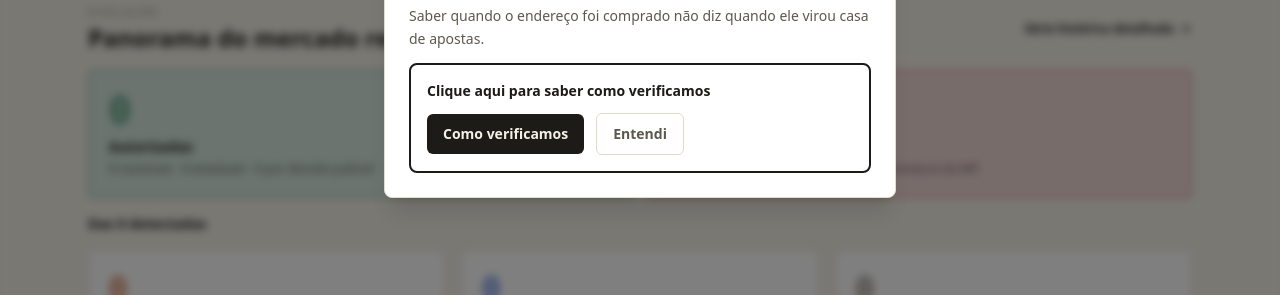
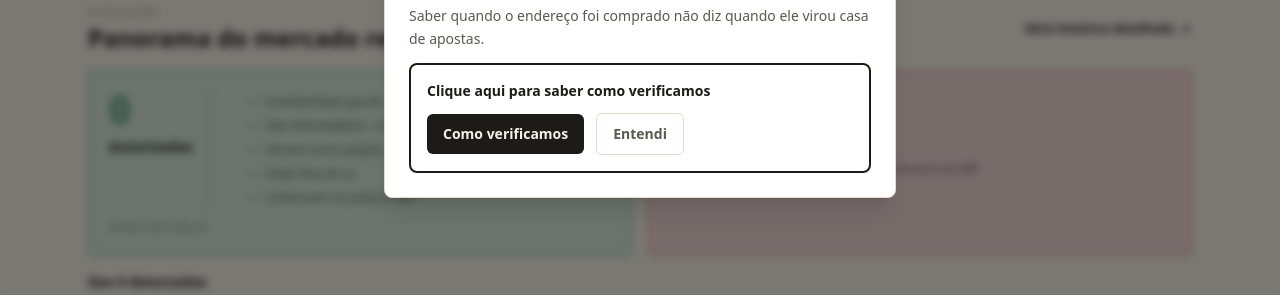
Before and after one commit to diegoterrani/betlegal-frontend, a React (Vite) app: page / in a window 1280 px wide. Shown: the part 434-729 px from the top of the page. Built offline with nearby package versions, Linux system fonts and the light colour scheme; no server answers.

Commit message:
Mostra no card Autorizadas para onde o site de cada casa aponta.
Os números vêm da última leitura e o horário da atualização fica no próprio card.

```diff
--- a/src/components/DetectionBreakdownCards.tsx
+++ b/src/components/DetectionBreakdownCards.tsx
@@ -27,12 +27,7 @@ export const DetectionBreakdownCards: React.FC<{ stats: PublicStats | null }> =
   return (
     <div className="space-y-4">
       <div className="grid grid-cols-1 sm:grid-cols-2 gap-4">
-        <Headline
-          value={authorizedTotal}
-          label="Autorizadas"
-          detail={`${fmt(nacional)} nacionais · ${fmt(estadual)} estaduais · ${fmt(judicial)} por decisão judicial`}
-          tone="var(--status-autorizada)"
-        />
+        <AuthorizedCard value={authorizedTotal} redirect={stats?.authorizedRedirect ?? null} />
         <Headline
           value={detected}
           label="Não autorizadas"
@@ -89,6 +84,70 @@ export const DetectionBreakdownCards: React.FC<{ stats: PublicStats | null }> =
   );
 };
 
+const REDIRECT_ROWS: Array<{ key: 'oficial' | 'intermediaria' | 'outraPagina' | 'foraDoAr' | 'proprioSite'; label: string }> = [
+  { key: 'oficial', label: 'brasilsembets.gov.br' },
+  { key: 'intermediaria', label: 'Site intermediário → brasilsembets.gov.br' },
+  { key: 'outraPagina', label: 'Servem outra página' },
+  { key: 'foraDoAr', label: 'Estão fora do ar' },
+  { key: 'proprioSite', label: 'Continuam no próprio site' },
+];
+
+function updatedLabel(iso: string | null): string {
+  if (!iso) return 'Ainda sem leitura';
+  const date = new Date(iso);
+  if (Number.isNaN(date.getTime())) return 'Ainda sem leitura';
+  const clock = new Intl.DateTimeFormat('pt-BR', {
+    timeZone: 'America/Sao_Paulo',
+    day: '2-digit',
+    month: '2-digit',
+    year: 'numeric',
+    hour: '2-digit',
+    minute: '2-digit',
+  }).format(date).replace(', ', ' às ');
+  return `Atualizado em ${clock}`;
+}
+
+const AuthorizedCard: React.FC<{
+  value: number;
+  redirect: PublicStats['authorizedRedirect'] | null;
+}> = ({ value, redirect }) => {
+  const tone = 'var(--status-autorizada)';
+  return (
+    <div
+      className="rounded border p-5"
+      style={{
+        backgroundColor: `color-mix(in srgb, ${tone} 18%, var(--color-surface))`,
+        borderColor: `color-mix(in srgb, ${tone} 55%, transparent)`,
+      }}
+    >
+      <div className="flex items-stretch gap-4">
+        <div className="shrink-0">
+          <div className="font-mono text-4xl font-medium tracking-tight" style={{ color: tone }}>{fmt(value)}</div>
+          <div className="text-sm font-semibold mt-1.5" style={{ color: 'var(--color-text-primary)' }}>Autorizadas</div>
+        </div>
+        <div
+          aria-hidden="true"
+          className="w-px self-stretch"
+          style={{ backgroundColor: `color-mix(in srgb, ${tone} 45%, transparent)` }}
+        />
+        <ul className="min-w-0 flex-1 space-y-1">
+          {REDIRECT_ROWS.map((row) => (
+            <li key={row.key} className="flex items-baseline gap-2">
+              <span className="w-8 shrink-0 text-right font-mono text-sm font-medium" style={{ color: 'var(--color-text-primary)' }}>
+                {redirect ? fmt(redirect[row.key]) : '—'}
+              </span>
+              <span className="text-xs" style={{ color: 'var(--color-text-secondary)' }}>{row.label}</span>
+            </li>
+          ))}
+        </ul>
+      </div>
+      <p className="text-xs mt-3" style={{ color: 'var(--color-text-tertiary)' }}>
+        {updatedLabel(redirect?.checkedAt ?? null)}
+      </p>
+    </div>
+  );
+};
+
 const Headline: React.FC<{ value: number; label: string; detail: string; tone: string }> = ({ value, label, detail, tone }) => (
   <div
     className="rounded border p-5"
```
